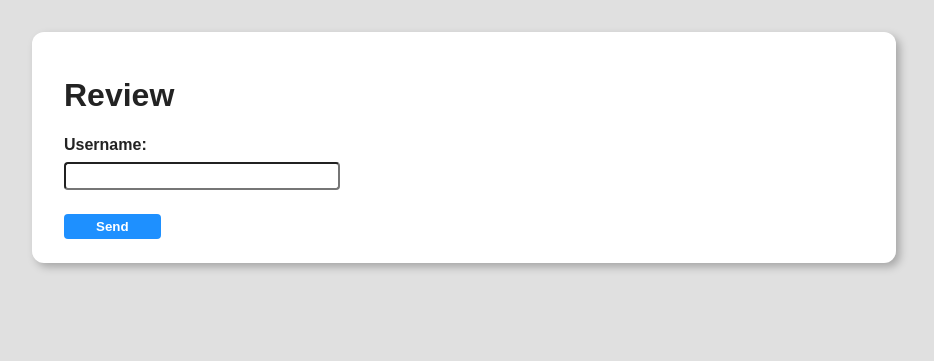
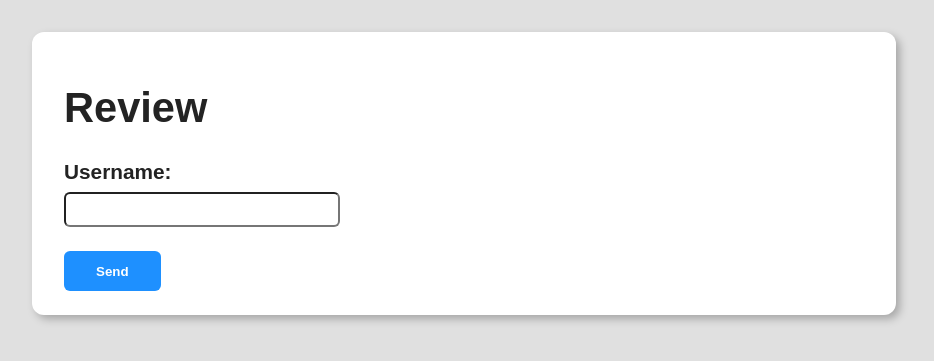
Before and after one commit to yahya-sh/feedback_django, a Django app: page / in a window 1280 px wide. Shown: the top 361 px of the page, without its empty margins (176-1110 px from the left). Run offline with Django 5.2, Linux system fonts and the light colour scheme.

Commit message:
change the paddings in css

```diff
--- a/reviews/static/reviews/styles.css
+++ b/reviews/static/reviews/styles.css
@@ -8,7 +8,7 @@
     --clr-primary-light-white: #eff7ff;
     --clr-error: #ff0000;
     --clr-error-light-white: #ffe8e8;
-    --field-border-radius: 4px;
+    --field-border-radius: 6px;
 }
 
 body{
@@ -16,6 +16,7 @@ body{
     font-family: sans-serif;
     background: var(--clr-bg);
     color: var(--clr-fg);
+    font-size: 1.3em;
 }
 
 .card{
@@ -39,7 +40,7 @@ body{
 .form-control input{
     display: block;
     outline: none;
-    padding: 0.3rem 1rem;
+    padding: 0.5rem 1rem;
     border-radius: var(--field-border-radius);
     width: 15rem;
 
@@ -57,7 +58,7 @@ body{
 
 .btn{
     background: var(--clr-primary);
-    padding: .3rem 2rem;
+    padding: .8rem 2rem;
     font-weight: bold;
     border: none;
     color: var(--clr-on-primary);
```
